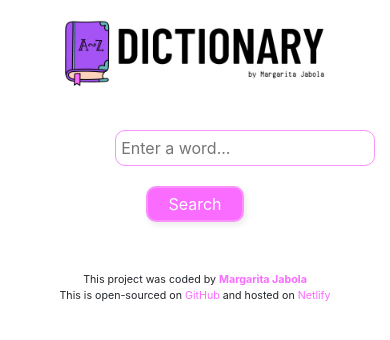
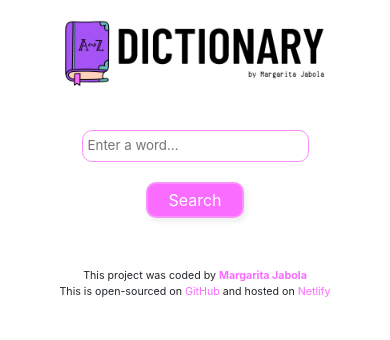
Before and after one commit to mjabola/dictionary-app, a React (Create React App) app: page / in a window 390 px wide. Shown: the top 340 px of the page. Built offline with nearby package versions, Linux system fonts and the light colour scheme.

Commit message:
Minor design update

```diff
--- a/src/Result.css
+++ b/src/Result.css
@@ -25,7 +25,6 @@ div .Phonetic {
 }
 
 div .Definition {
-
   padding: 30px;
   margin: 20px;
   border: 1px solid var(--secondary-purple);
--- a/src/index.css
+++ b/src/index.css
@@ -1,7 +1,6 @@
 @media (max-width: 576px) {
-  h1 {
+  body {
     font-size: 10pt;
-    padding: 0;
   }
 }
 
@@ -20,5 +19,6 @@ code {
 }
 
 main {
-  padding: 0 20%;
+  max-width: 960px;
+  margin: 0 auto;
 }
```
